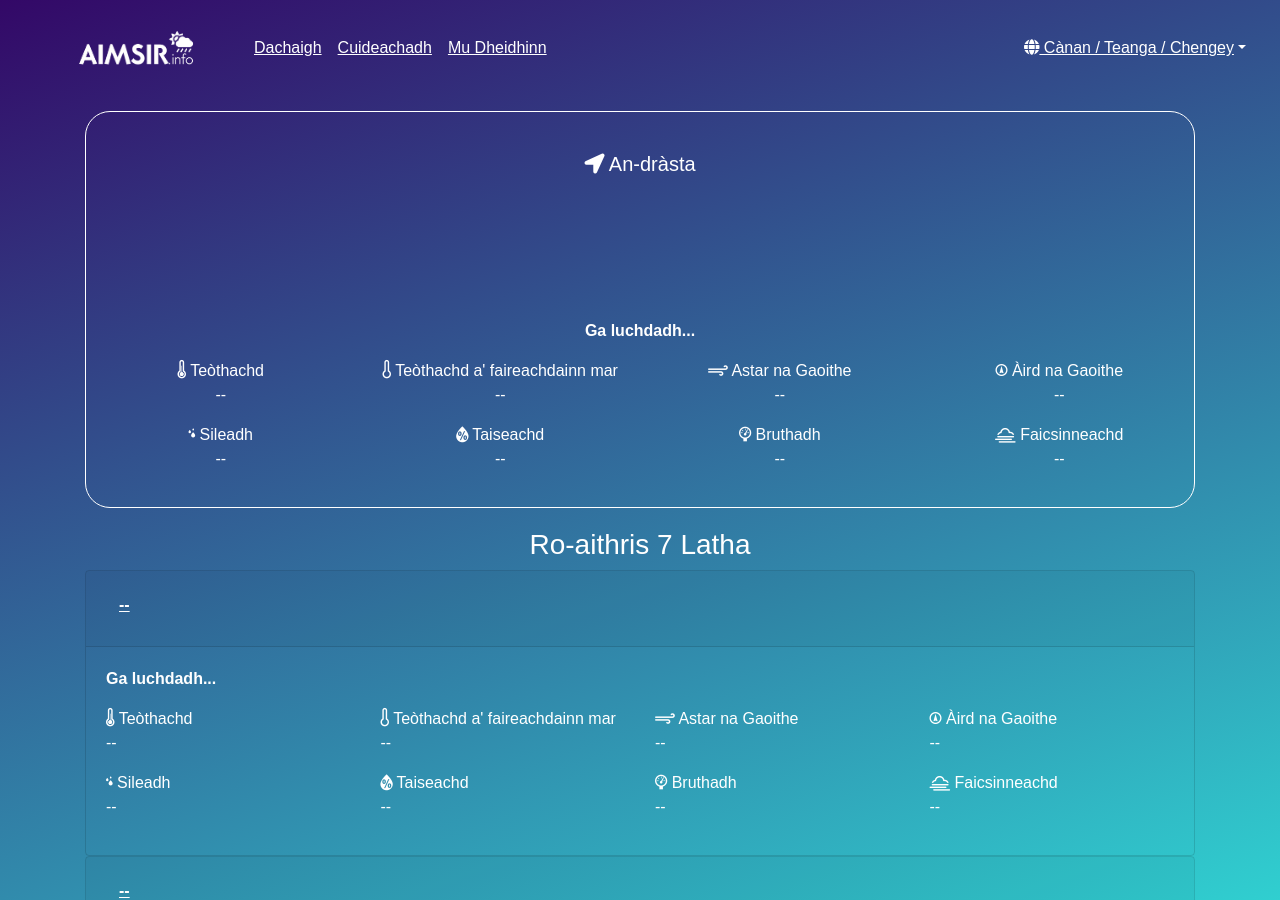
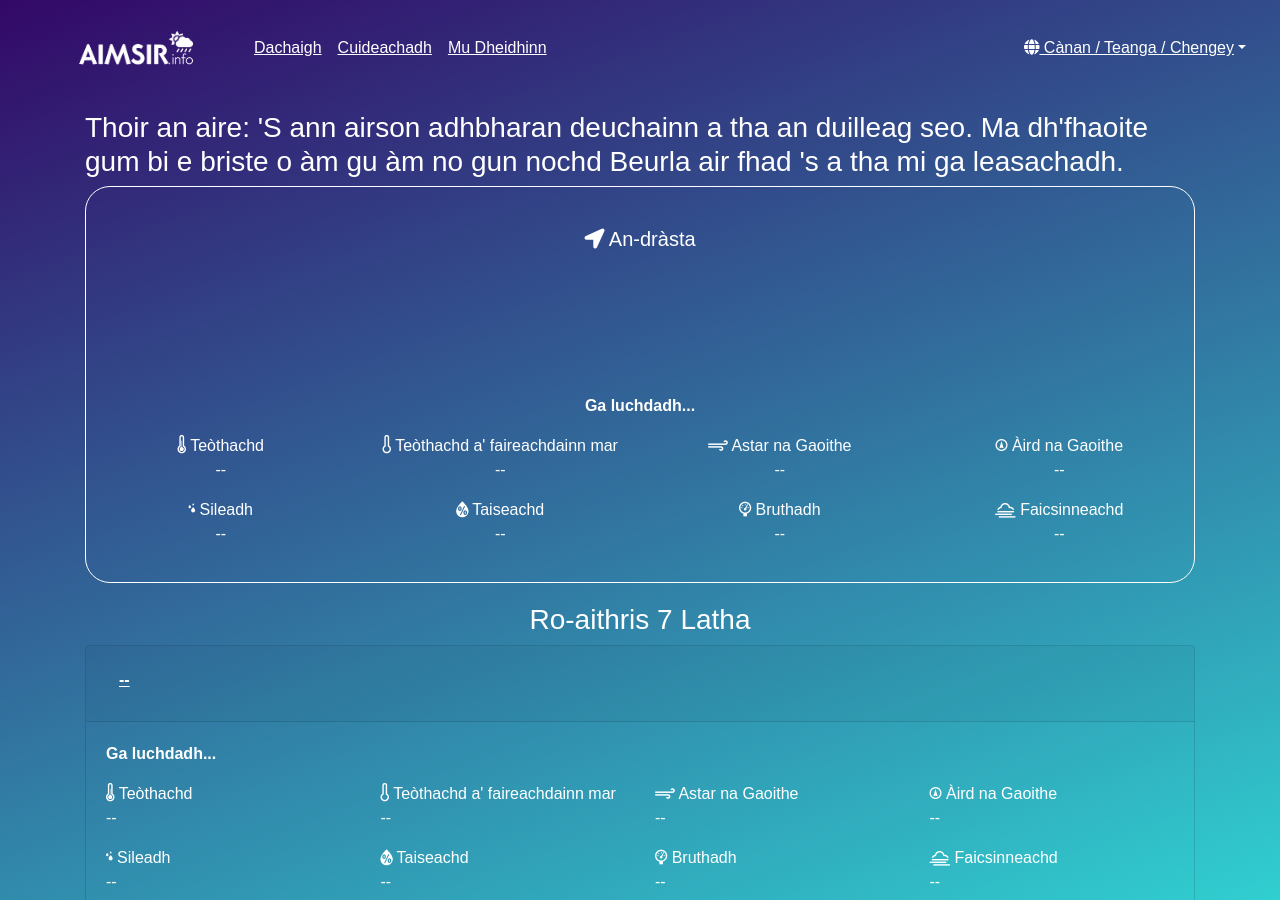
Before and after one commit to angeidheal/aimsir, a Jekyll site: the page built from pw.html, in a window 1280 px wide and 900 px high. Built offline with Jekyll 4.4.1, drawn with Linux system fonts in a browser that asks for light colours; nearby versions of some CDN libraries; a script that is not in the unit is left out.

Commit message:
Update pw.html

```diff
--- a/pw.html
+++ b/pw.html
@@ -4,6 +4,7 @@ title: Aimsir.scot (Beta)
 ---
 
 <div class="container">
+  <h3>Thoir an aire: 'S ann airson adhbharan deuchainn a tha an duilleag seo. Ma dh'fhaoite gum bi e briste o àm gu àm no gun nochd Beurla air fhad 's a tha mi ga leasachadh.</h3>
   <div class="current-weather">
     <h5 class="section-header"><i class="fas fa-location-arrow"></i> An-dràsta</h5>
     <div class="row">
```
